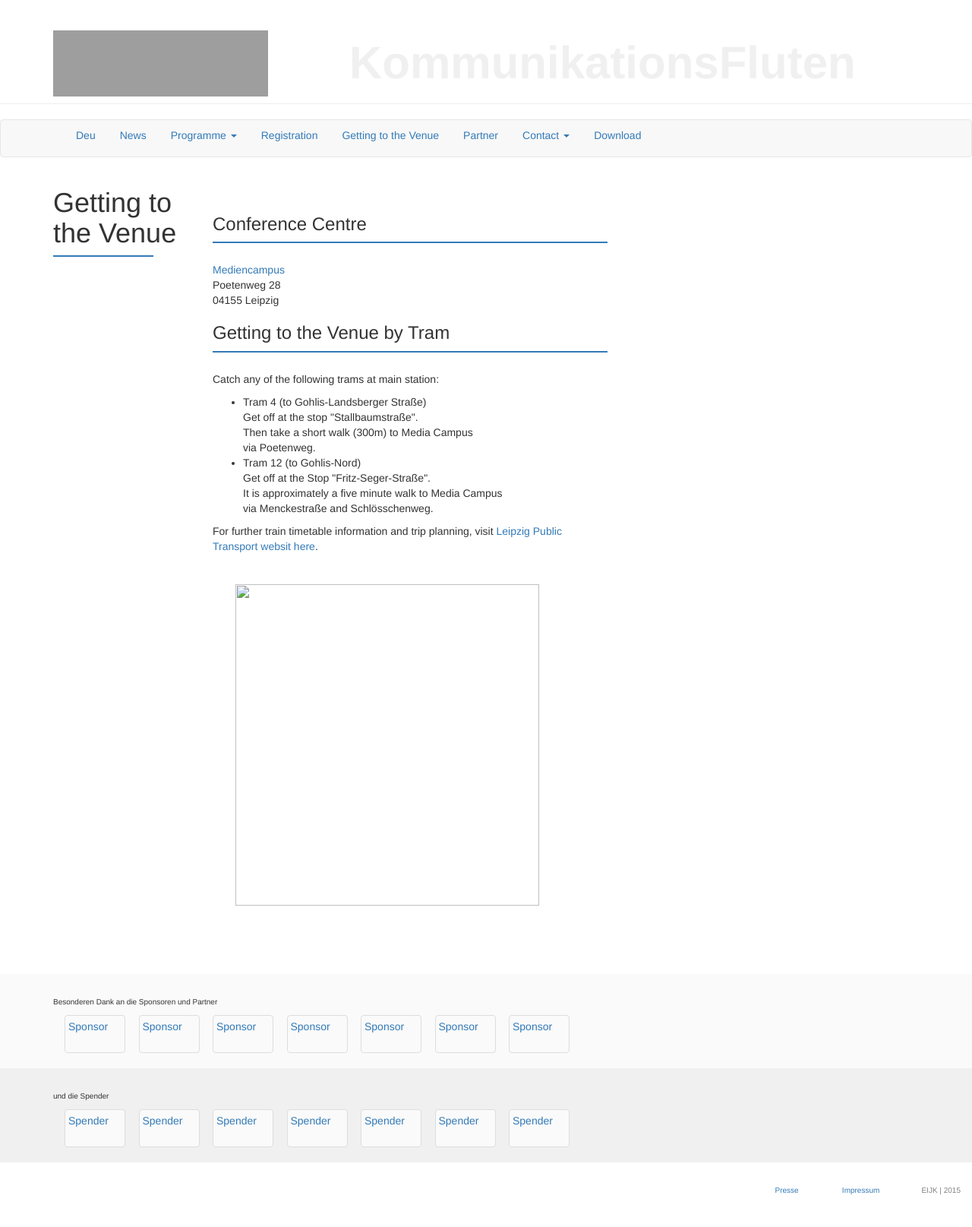
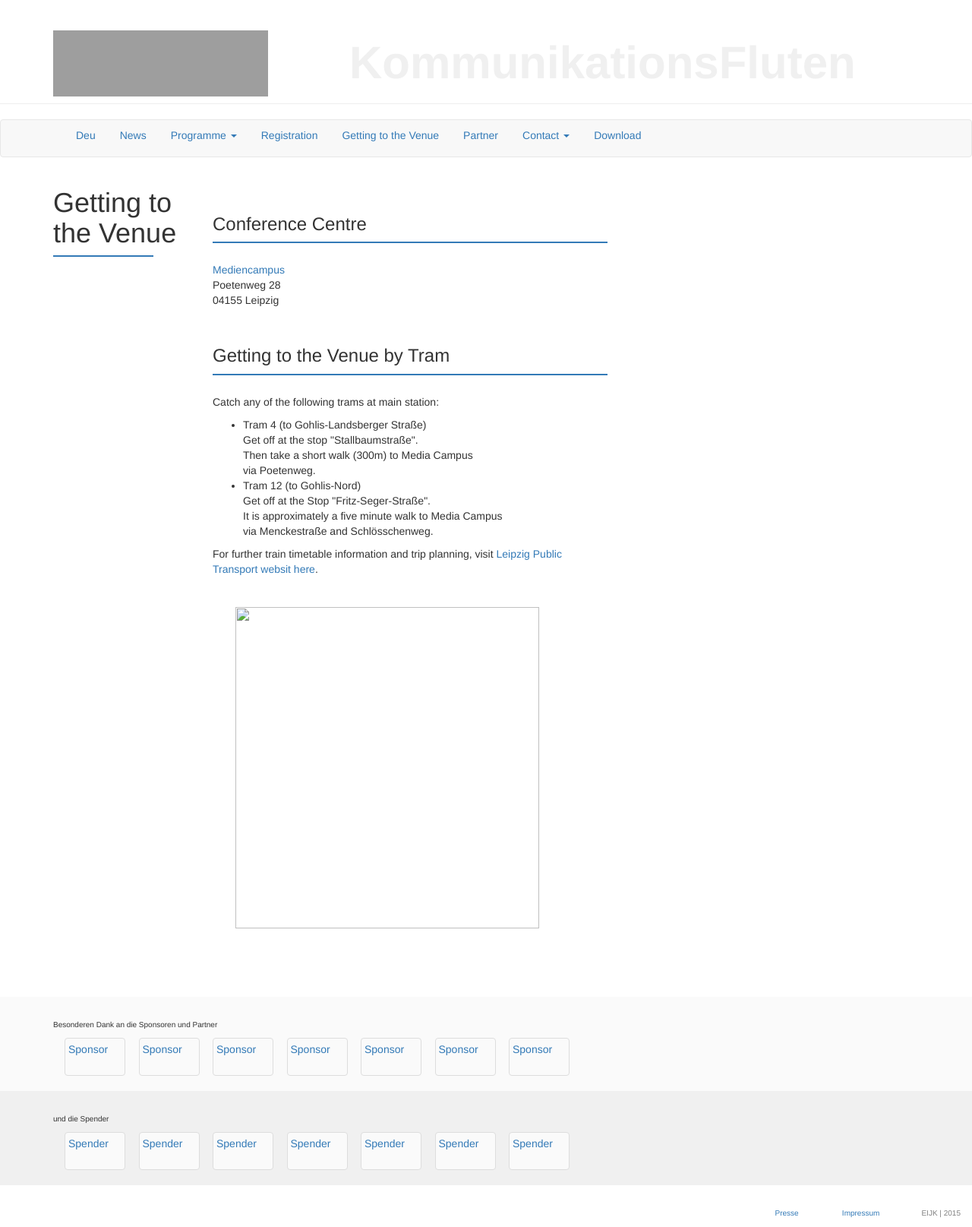
Before and after one commit to susedev/test, a Jekyll site: the page built from location.html, in a window 1280 px wide. Shown: the whole page at 76% size. Built offline with Jekyll 4.4.1, drawn with Linux system fonts in a browser that asks for light colours; nearby versions of some CDN libraries; before the commit the page ends 1585 px from its top, so only the background shows below that; grey boxes are pictures that could not be loaded.

Commit message:
Edit from JekyllCMS

```diff
--- a/location.html
+++ b/location.html
@@ -2,18 +2,20 @@
 title: Getting to the Venue
 language: en
 ---
+<h3 class="csc-header csc-header-n1" style="margin-top: 55px;">Conference Centre</h3>
 
-<h3 style="margin-top: 55px;" class="csc-header csc-header-n1">Conference Centre</h3>
+<div class="box" style="background-color: #337AB7; height:2px; margin-top:3px; margin-bottom:25px;">&nbsp;</div>
 
-<div class="box" style="background-color: #337AB7; height:2px; margin-top:3px; margin-bottom:25px;"></div>
 <p class="csc-header csc-header-n1"><a href="http://www.mediencampus-villa-ida.de/mediencampus/#">Mediencampus</a><br />
 Poetenweg 28<br />
 04155 Leipzig</p>
 
+<p class="csc-header csc-header-n1">&nbsp;</p>
 
 <h3 class="csc-header csc-header-n1">Getting to the Venue by Tram</h3>
 
-<div class="box" style="background-color: #337AB7; height:2px; margin-top:3px; margin-bottom:25px;"></div>
+<div class="box" style="background-color: #337AB7; height:2px; margin-top:3px; margin-bottom:25px;">&nbsp;</div>
+
 <p class="csc-header csc-header-n1">Catch any of the following trams at main station:</p>
 
 <ul>
```
